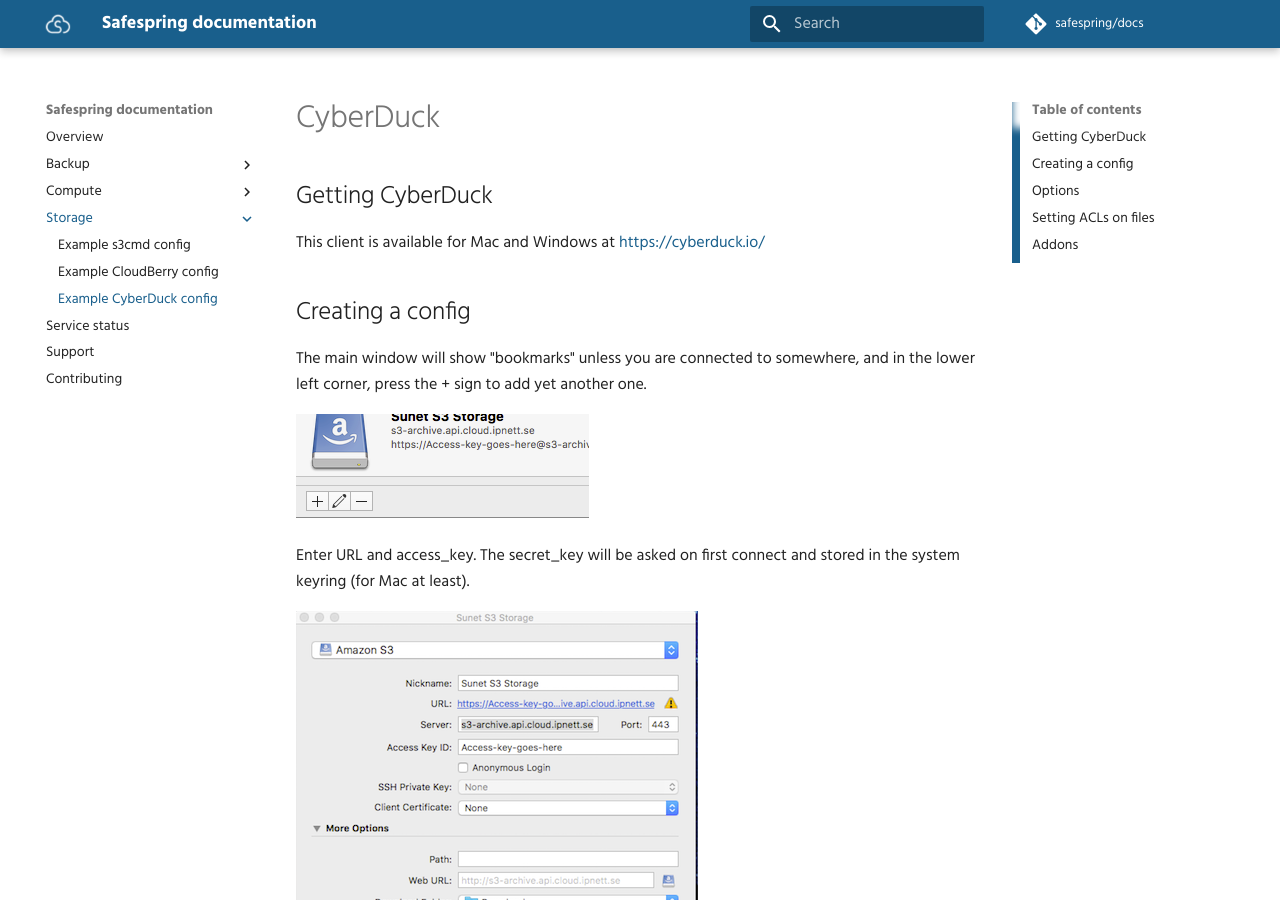
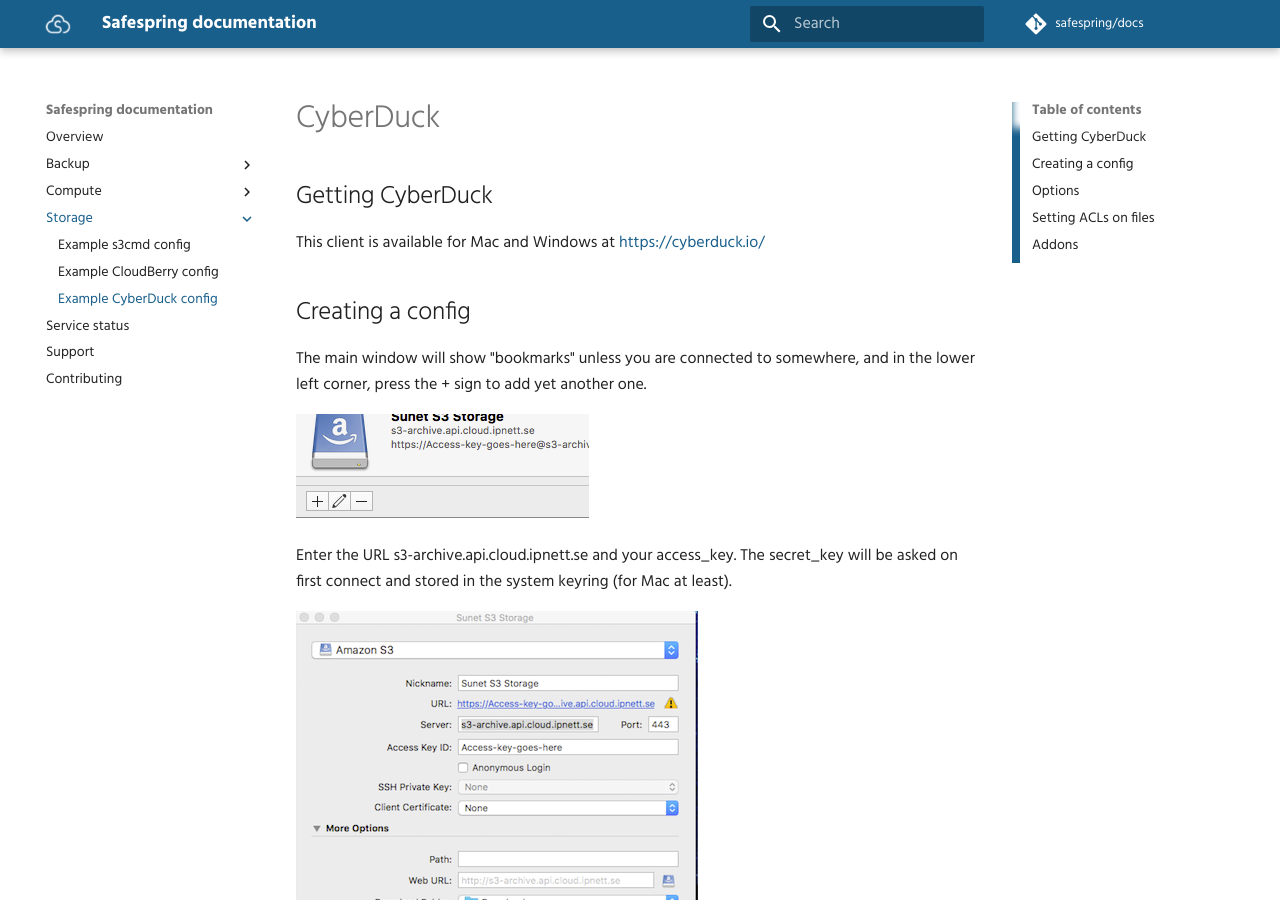
Before and after one commit to safespring/docs, an MkDocs documentation site: the page built from content/storage/cyberduck.md, in a window 1280 px wide and 900 px high. Built offline with MkDocs 1.6.1 and Material for MkDocs 9.7.7, drawn with Linux system fonts in a browser that asks for light colours; comment, search, counter and statistics services are not loaded; old or Windows-style settings are respelled for this version of MkDocs.

Commit message:
Url to s3cmd main web and cyberduck doc improvement

```diff
--- a/content/storage/cyberduck.md
+++ b/content/storage/cyberduck.md
@@ -13,8 +13,9 @@
 
 ![Add config](/images/cyberduckadd.png)
 
-Enter URL and access_key. The secret_key will be asked on first
-connect and stored in the system keyring (for Mac at least).
+Enter the URL s3-archive.api.cloud.ipnett.se and your access_key.
+The secret_key will be asked on first connect and stored in the system
+keyring (for Mac at least).
 
 ![Create config](/images/cyberduck1.png)
 
```
Also changed, not shown: content/storage/s3cmd.md (+1 -1 lines).
